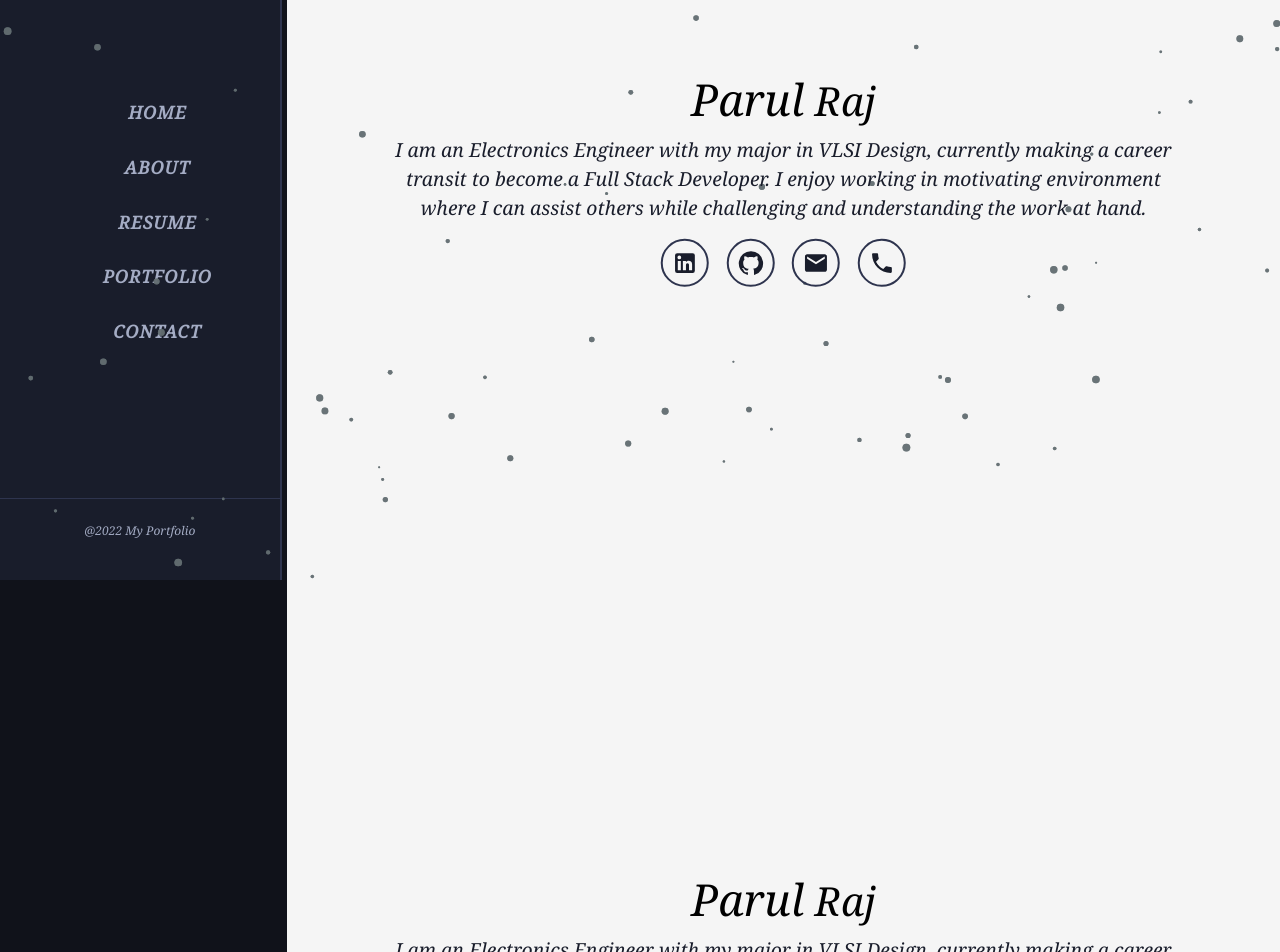
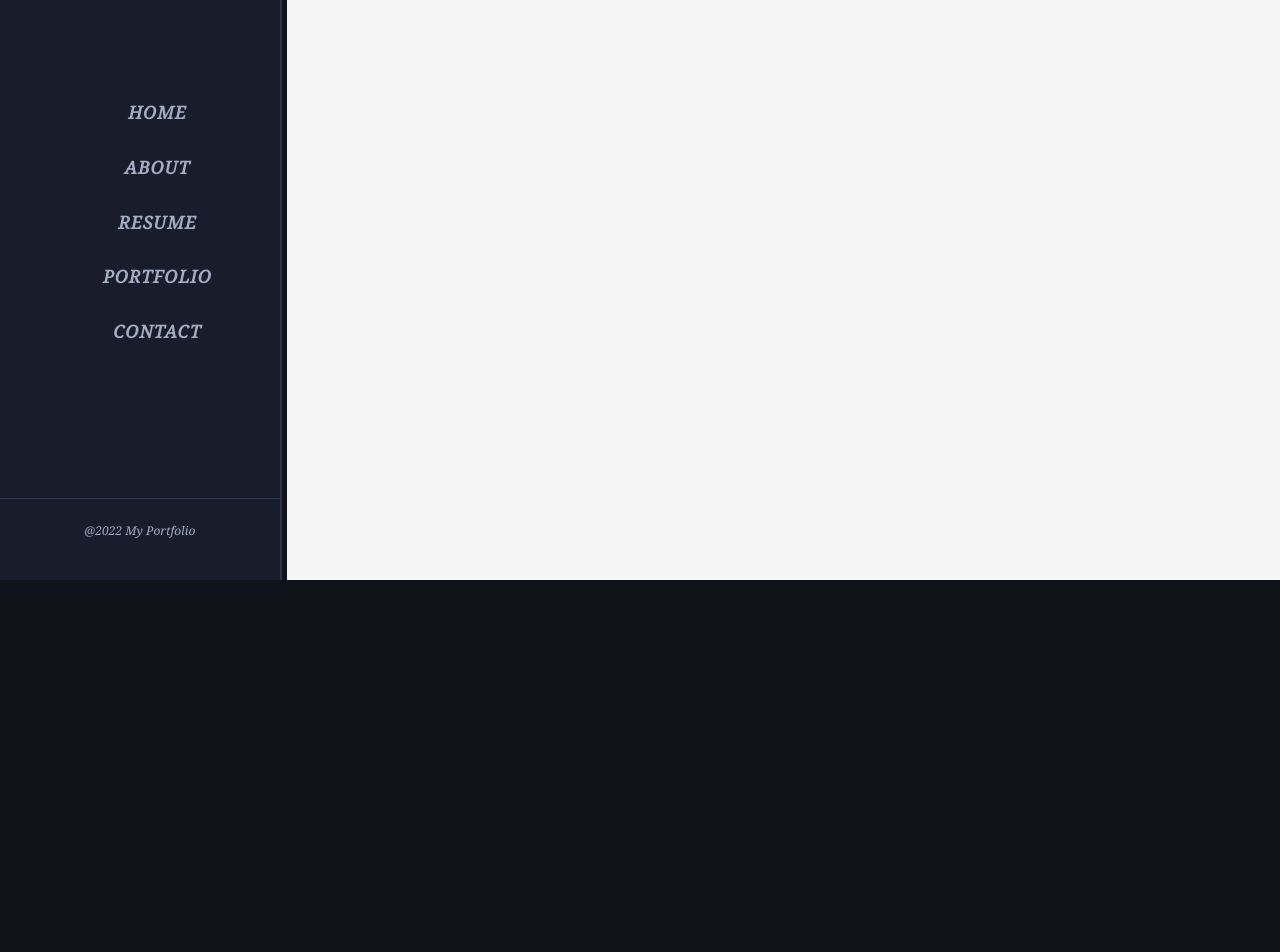
Before and after one commit to sinka27/React_Portfolio, a React (Create React App) app: page / in a window 1280 px wide. Shown: the part 220-1172 px from the top of the page. After the commit the page ends 800 px from the top, so only its background shows below. Built offline with nearby package versions, Linux system fonts and the light colour scheme; a web font is replaced by a local one.

Commit message:
Fixed bug

```diff
--- a/src/App.js
+++ b/src/App.js
@@ -2,10 +2,8 @@ import React from "react";
 import styled from 'styled-components';
 import Sidebar from "./components/Sidebar";
 import { Route , Routes} from "react-router-dom";
-// import Switch from '@material-ui/core/Switch';
-import Homepage from "./pages/Homepage";
-import Aboutpage from "./pages/Aboutpage";
-import Resume from "./pages/Resume";
+import Aboutpage from "./pages/About";
+import ResumePage from "./pages/Resume";
 import Portfolio from "./pages/Portfolio";
 import Contact from "./pages/Contact";
 
@@ -20,14 +18,11 @@ function App() {
             <div className="line-3"></div>
             <div className="line-4"></div>
           </div>
-          <Homepage />
           <Routes>
-             <Route path="/" element={<Homepage/>} />
-             <Route path="/about" element={<Aboutpage/>} />
-             <Route path="/resume" element={<Resume/>} />
+             <Route path="/" element={<Aboutpage/>} />
+             <Route path="/skills" element={<ResumePage/>} />
              <Route path="/portfolio" element={<Portfolio/>} />
              <Route path="/contact" element={<Contact/>} />
-
           </Routes>
             </MainContentStyled>
         </div>
```
